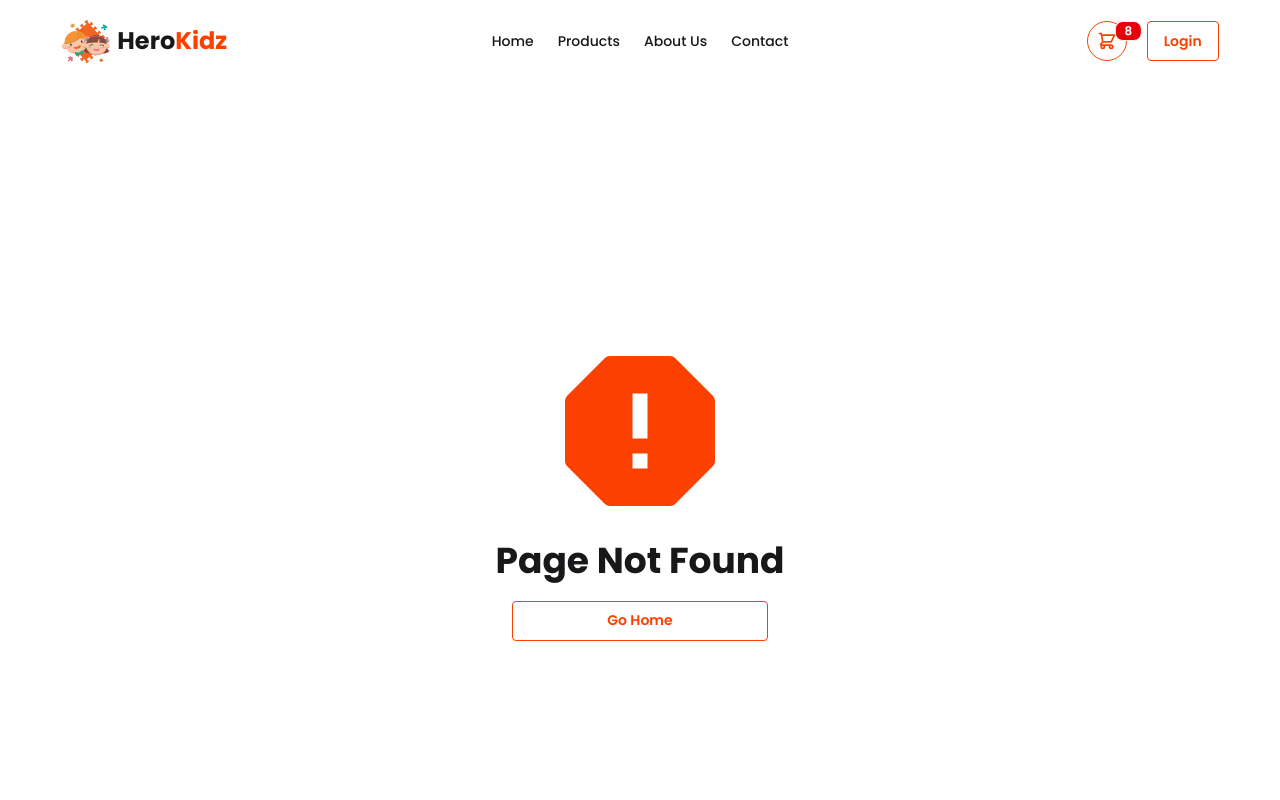
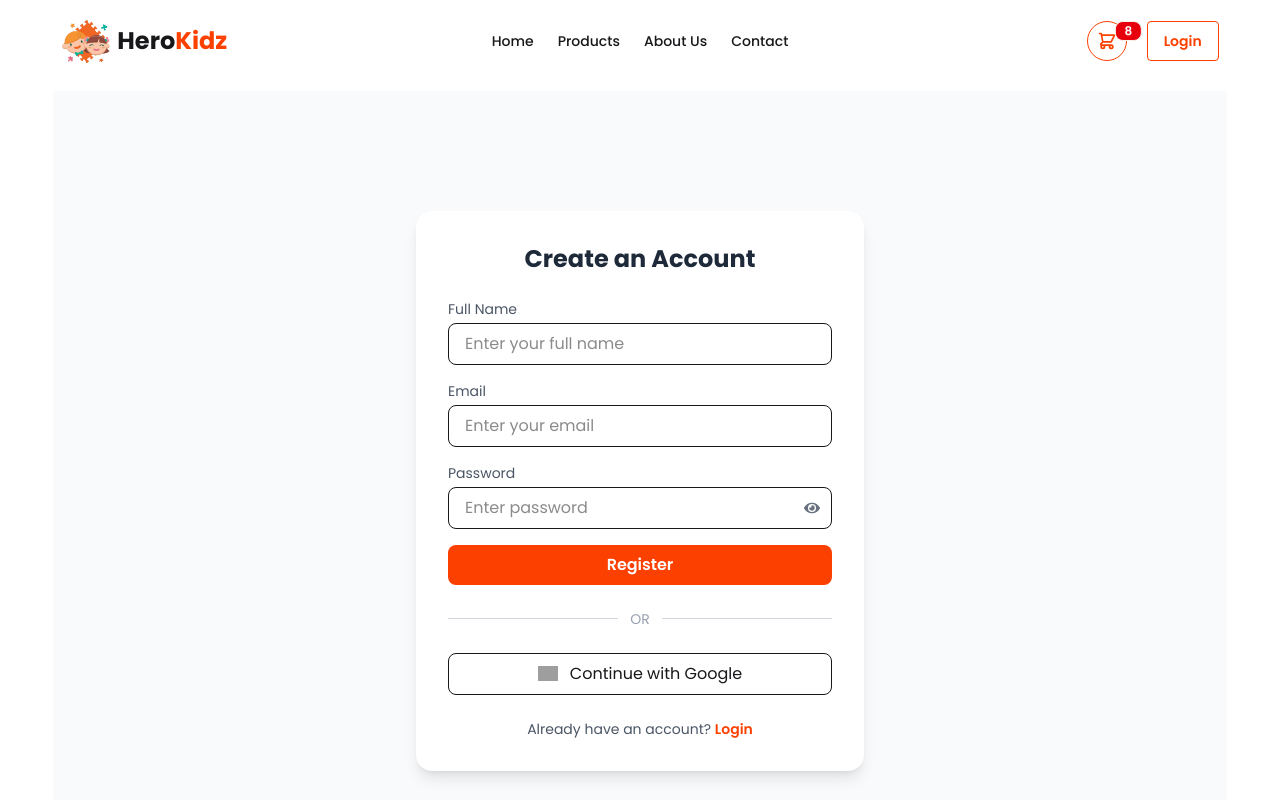
Before and after one commit to rafiul-neti/toy-hero-kidz, a Next.js app: page /register in a window 1280 px wide. Before the commit this address had no page. Shown: the top 800 px of the page. Built offline with nearby package versions, Linux system fonts and the light colour scheme; grey boxes are pictures that could not be loaded.

Commit message:
added the login and the register page

```diff
--- /dev/null
+++ b/src/app/login/page.jsx
@@ -0,0 +1,115 @@
+"use client";
+
+import Image from "next/image";
+import Link from "next/link";
+import { useState } from "react";
+import { FaEye, FaEyeSlash } from "react-icons/fa";
+
+const LoginPage = () => {
+  const [showPassword, setShowPassword] = useState(false);
+
+  return (
+    <div className="min-h-screen flex items-center justify-center bg-gray-50 px-4">
+      {/* Card */}
+      <div className="w-full max-w-md bg-white shadow-lg rounded-2xl p-8">
+        {/* Title */}
+        <h1 className="text-2xl font-bold text-center text-gray-800 mb-6">
+          Login to ToyKidz
+        </h1>
+
+        {/* Form */}
+        <form className="space-y-4">
+          {/* Email */}
+          <div>
+            <label className="block text-sm text-gray-600 mb-1">Email</label>
+            <input
+              type="email"
+              placeholder="Enter your email"
+              className="w-full px-4 py-2 border rounded-lg focus:outline-none
+              focus:ring-2 focus:ring-blue-300"
+              required
+            />
+          </div>
+
+          {/* Password */}
+          <div>
+            <label className="block text-sm text-gray-600 mb-1">Password</label>
+            <div className="relative">
+              <input
+                type={showPassword ? "text" : "password"}
+                placeholder="Enter password"
+                className="w-full px-4 py-2 border rounded-lg pr-12 focus:outline-none focus:ring-2 focus:ring-blue-300"
+                required
+              />
+
+              {/* Toggle button */}
+              <button
+                type="button"
+                onClick={() => setShowPassword(!showPassword)}
+                className="absolute right-3 top-1/2 -translate-y-1/2
+                text-gray-500 hover:text-gray-700"
+              >
+                {showPassword ? <FaEyeSlash /> : <FaEye />}
+              </button>
+            </div>
+          </div>
+
+          {/* Forgot password */}
+          <div className="text-right">
+            <Link
+              href="/forgot-password"
+              className="text-sm text-blue-600 hover:underline"
+            >
+              Forgot password?
+            </Link>
+          </div>
+
+          {/* Login button */}
+          <button
+            type="submit"
+            className="btn btn-block btn-primary hover:bg-primary/80 transition
+            text-white py-2 rounded-lg font-semibold"
+          >
+            Login
+          </button>
+        </form>
+
+        {/* Divider */}
+        <div className="flex items-center my-6">
+          <div className="grow h-px bg-gray-300" />
+          <span className="px-3 text-sm text-gray-400">OR</span>
+          <div className="grow h-px bg-gray-300" />
+        </div>
+
+        {/* Google login */}
+        <button
+          className="w-full border flex items-center justify-center gap-3
+          py-2 rounded-lg hover:bg-gray-100 transition"
+        >
+          <Image
+            src="https://www.svgrepo.com/show/475656/google-color.svg"
+            alt="google"
+            width={20}
+            height={20}
+          />
+          <span className="text-sm font-medium text-gray-700">
+            Continue with Google
+          </span>
+        </button>
+
+        {/* Register toggle */}
+        <p className="text-center text-sm text-gray-600 mt-6">
+          Don’t have an account?{" "}
+          <Link
+            href="/register"
+            className="text-blue-600 font-semibold hover:underline"
+          >
+            Register
+          </Link>
+        </p>
+      </div>
+    </div>
+  );
+};
+
+export default LoginPage;
--- /dev/null
+++ b/src/app/register/page.jsx
@@ -0,0 +1,111 @@
+"use client";
+
+import { useState } from "react";
+import Link from "next/link";
+import { FaEye, FaEyeSlash } from "react-icons/fa";
+import Image from "next/image";
+
+export default function RegisterPage() {
+  const [showPassword, setShowPassword] = useState(false);
+
+  return (
+    <div className="min-h-screen flex items-center justify-center bg-gray-50 px-4">
+      <div className="w-full max-w-md bg-white shadow-lg rounded-2xl p-8">
+        {/* Title */}
+        <h1 className="text-2xl font-bold text-center text-gray-800 mb-6">
+          Create an Account
+        </h1>
+
+        {/* Form */}
+        <form className="space-y-4">
+          {/* Full Name */}
+          <div>
+            <label className="block text-sm text-gray-600 mb-1">
+              Full Name
+            </label>
+            <input
+              type="text"
+              placeholder="Enter your full name"
+              className="w-full px-4 py-2 border rounded-lg
+              focus:outline-none focus:ring-2 focus:ring-blue-300"
+              required
+            />
+          </div>
+
+          {/* Email */}
+          <div>
+            <label className="block text-sm text-gray-600 mb-1">Email</label>
+            <input
+              type="email"
+              placeholder="Enter your email"
+              className="w-full px-4 py-2 border rounded-lg
+              focus:outline-none focus:ring-2 focus:ring-blue-300"
+              required
+            />
+          </div>
+
+          {/* Password */}
+          <div>
+            <label className="block text-sm text-gray-600 mb-1">Password</label>
+
+            <div className="relative">
+              <input
+                type={showPassword ? "text" : "password"}
+                placeholder="Enter password"
+                className="w-full px-4 py-2 border rounded-lg pr-12 focus:outline-none focus:ring-2 focus:ring-blue-300"
+                required
+              />
+
+              {/* Toggle button */}
+              <button
+                type="button"
+                onClick={() => setShowPassword(!showPassword)}
+                className="absolute right-3 top-1/2 -translate-y-1/2
+                text-gray-500 hover:text-gray-700"
+              >
+                {showPassword ? <FaEyeSlash /> : <FaEye />}
+              </button>
+            </div>
+          </div>
+
+          {/* Register button */}
+          <button
+            type="submit"
+            className="w-full bg-primary hover:bg-primary/90 text-white py-2 rounded-lg font-semibold transition"
+          >
+            Register
+          </button>
+        </form>
+
+        {/* Divider */}
+        <div className="flex items-center my-6">
+          <div className="grow h-px bg-gray-300"></div>
+          <span className="px-3 text-sm text-gray-400">OR</span>
+          <div className="grow h-px bg-gray-300"></div>
+        </div>
+
+        {/* Google login */}
+        <button className="w-full border flex items-center justify-center gap-3 py-2 rounded-lg hover:bg-gray-100 transition">
+          <Image
+            src="https://www.svgrepo.com/show/475656/google-color.svg"
+            alt="google"
+            width={20}
+            height={20}
+          />
+          Continue with Google
+        </button>
+
+        {/* Login link */}
+        <p className="text-center text-sm text-gray-600 mt-6">
+          Already have an account?{" "}
+          <Link
+            href="/login"
+            className="text-primary font-semibold hover:underline"
+          >
+            Login
+          </Link>
+        </p>
+      </div>
+    </div>
+  );
+}
```
